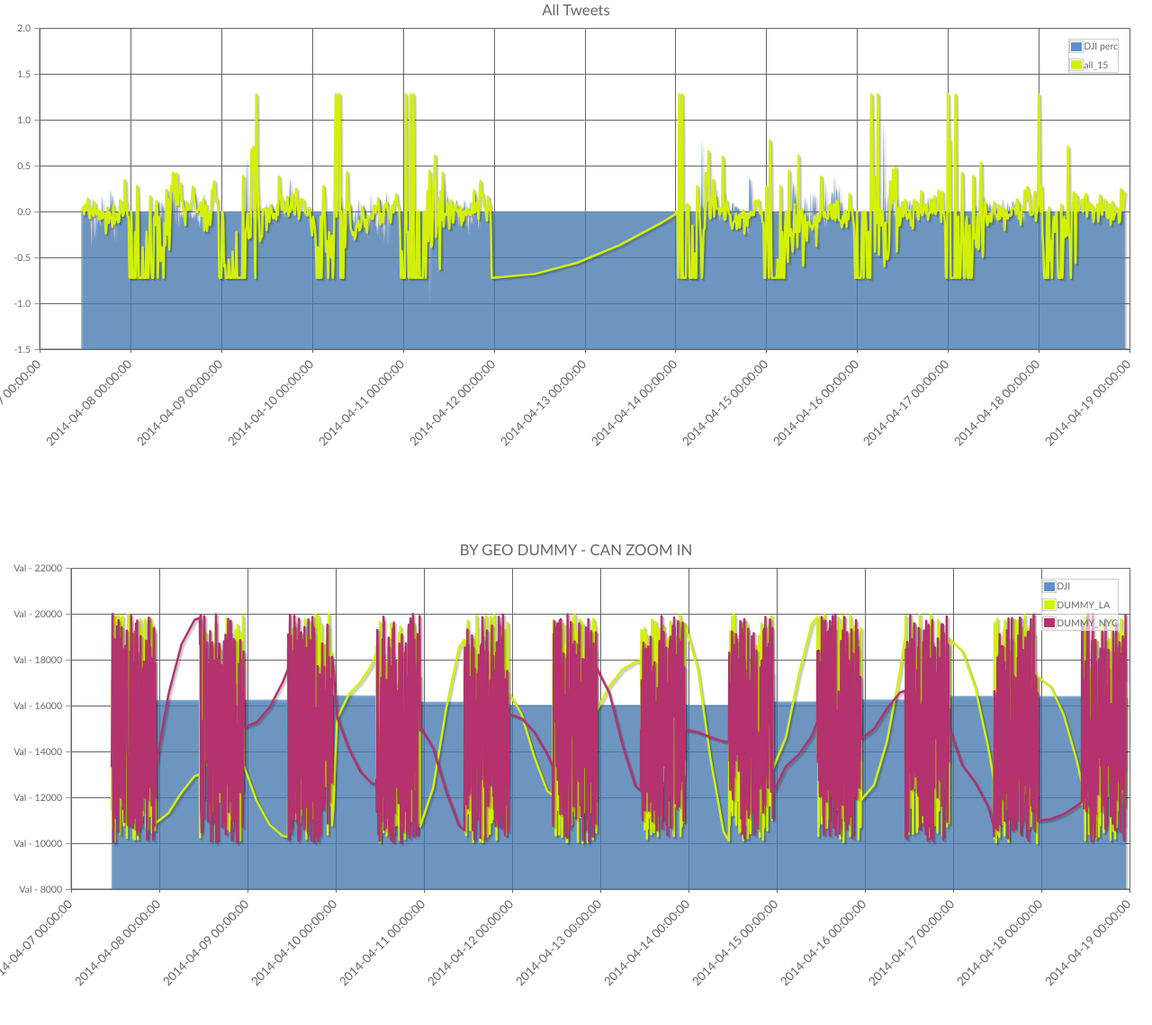
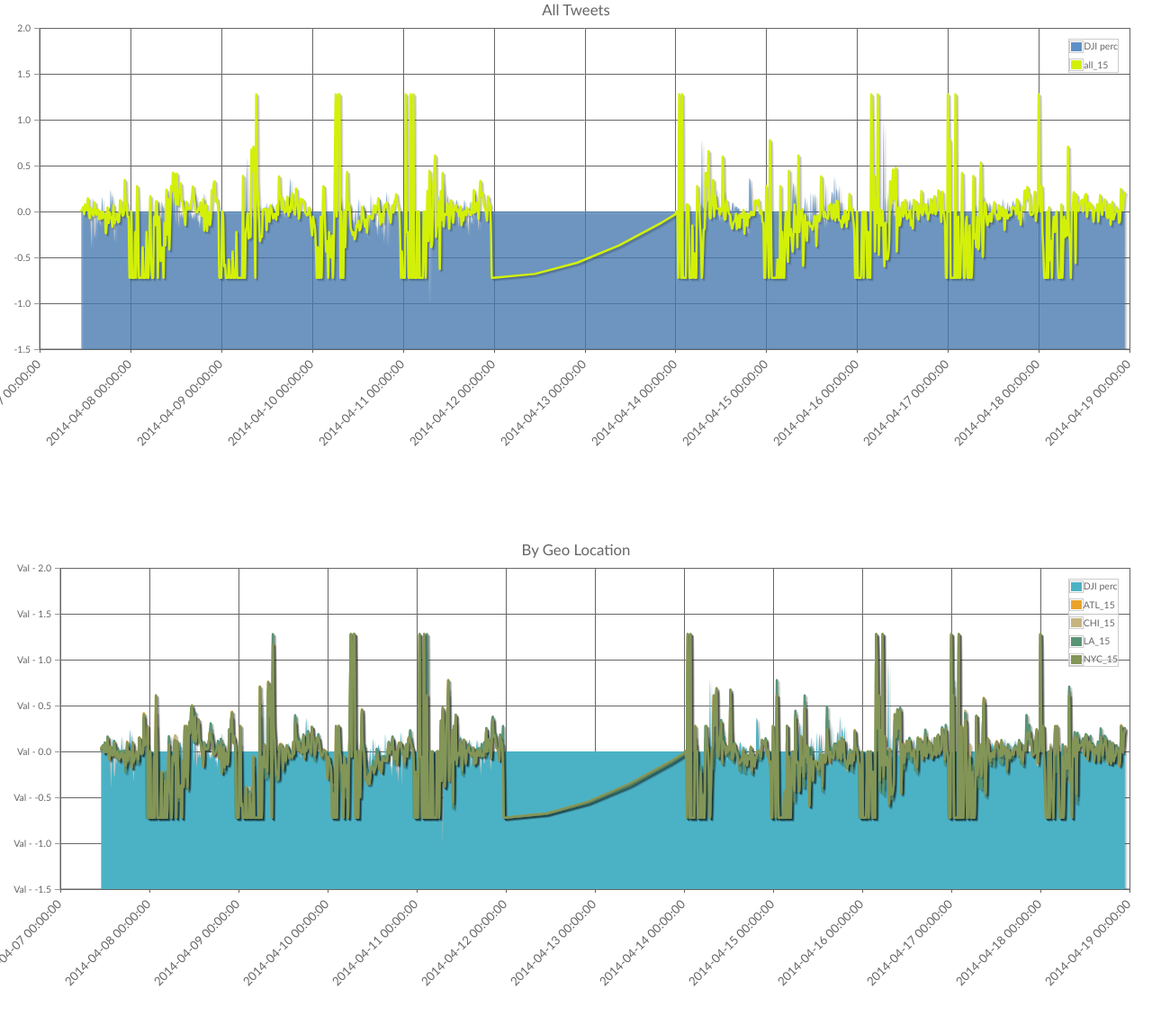
Before and after one commit to haot3x/Tweet2DowJones, a Python web app: template templates/index.html in a window 1280 px wide. Shown: the part 1274-2413 px from the top of the page at 90% size. Run offline with Jinja, Linux system fonts and the light colour scheme; the template is opened without the code that fills it, so the values that code supplies are empty.

Commit message:
geo done

```diff
--- a/templates/index.html
+++ b/templates/index.html
@@ -432,18 +432,20 @@ $.jqplot('chart-all-div',
 
 $.jqplot('chart-geo-div',
     [
-        DATA_DJI['series'],
-        DATA_LA['series'],
-        DATA_NYC['series']
+        DATA_DJI_PERC['series'],
+        DATA_ATL_15['series'],
+        DATA_CHI_15['series'],
+        DATA_LA_15['series'],
+        DATA_NYC_15['series']
     ],
     {
-        title:'BY GEO DUMMY - CAN ZOOM IN',
+        title:'By Geo Location',
         height:500,
-        seriesColors: [
-            "rgba(78, 135, 194, 0.7)",
-            "rgb(211, 240, 9)",
-            "rgb(180, 50, 109)"
-            ],
+        // seriesColors: [
+        //     "rgba(78, 135, 194, 0.7)",
+        //     "rgb(211, 240, 9)",
+        //     "rgb(180, 50, 109)"
+        //     ],
         seriesDefaults: {
             rendererOptions: {
                 smooth: true,
@@ -456,13 +458,19 @@ $.jqplot('chart-geo-div',
         series: [
             {
                 fill: true,
-                label: DATA_DJI['name']
+                label: DATA_DJI_PERC['name']
             },
             {
-                label: DATA_LA['name']
+                label: DATA_ATL_15['name']
             },
             {
-                label: DATA_NYC['name']
+                label: DATA_CHI_15['name']
+            },
+            {
+                label: DATA_LA_15['name']
+            },
+            {
+                label: DATA_NYC_15['name']
             }
         ],
 
```
Also changed, not shown: 1 other file.
